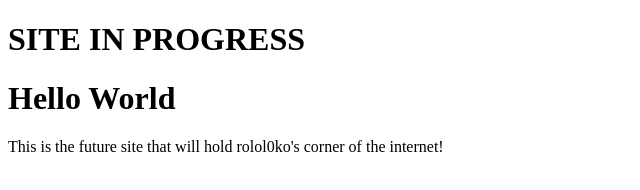
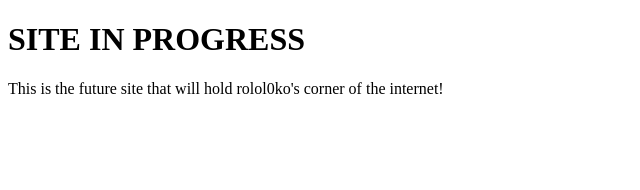
Before and after one commit to Rolol0ko/rolol0ko.github.io, a plain HTML site: page index.html in a window 1280 px wide. Shown: the whole page, without its empty margins (0-640 px from the left). Drawn offline with Linux system fonts and the light colour scheme.

Commit message:
Update index.html

```diff
--- a/index.html
+++ b/index.html
@@ -1,8 +1,11 @@
 <!DOCTYPE html>
-<html>
-<body>
-    <h1>SITE IN PROGRESS</h1>
-    <h1>Hello World</h1>
-    <p>This is the future site that will hold rolol0ko's corner of the internet!</p>
-</body>
+<html lang="en">
+    <head>
+        <meta charset="UTF-8">
+        <title>Rolol0ko's Web Nook</title>
+    </head>
+    <body>
+        <h1>SITE IN PROGRESS</h1>
+        <p>This is the future site that will hold rolol0ko's corner of the internet!</p>
+    </body>
 </html>
```
